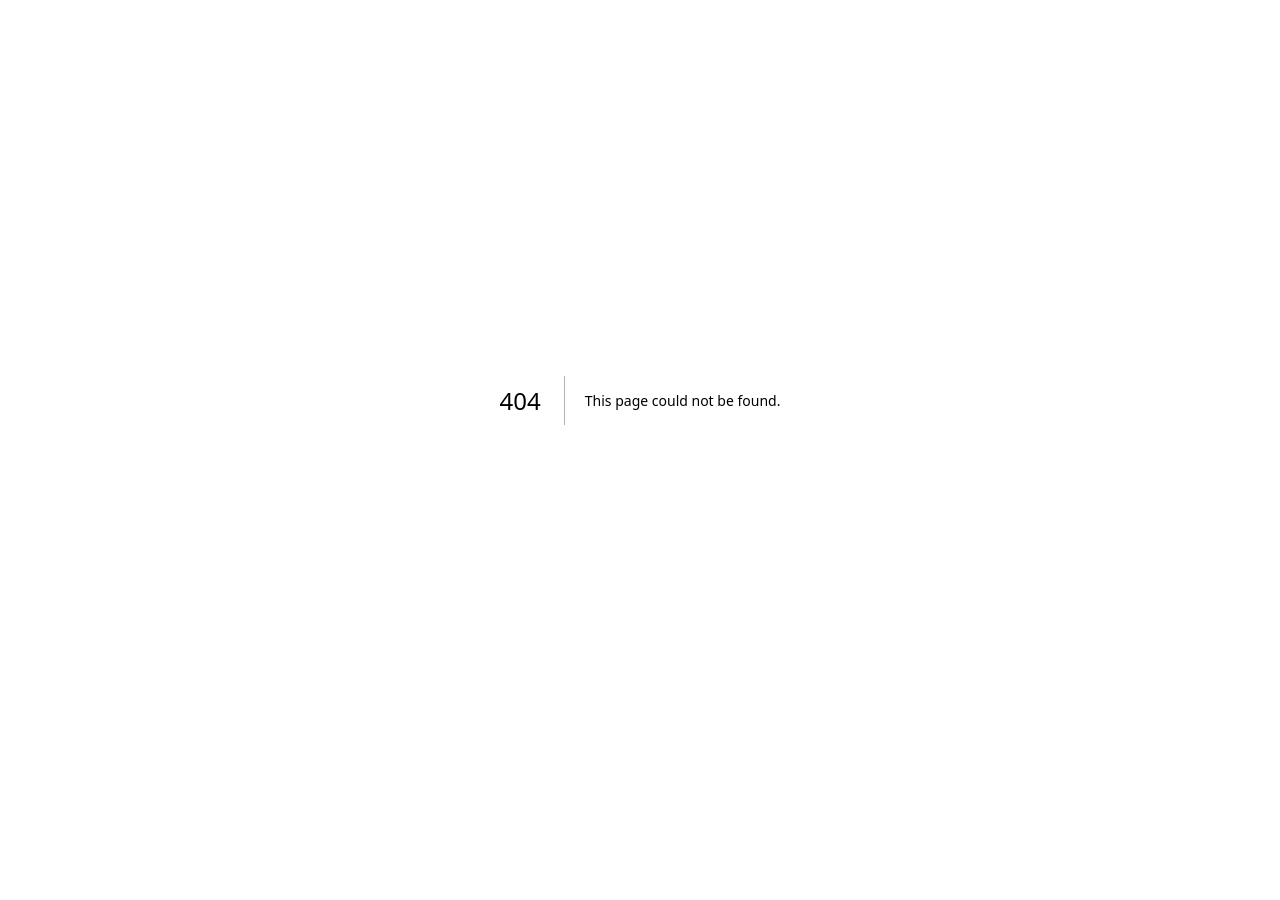
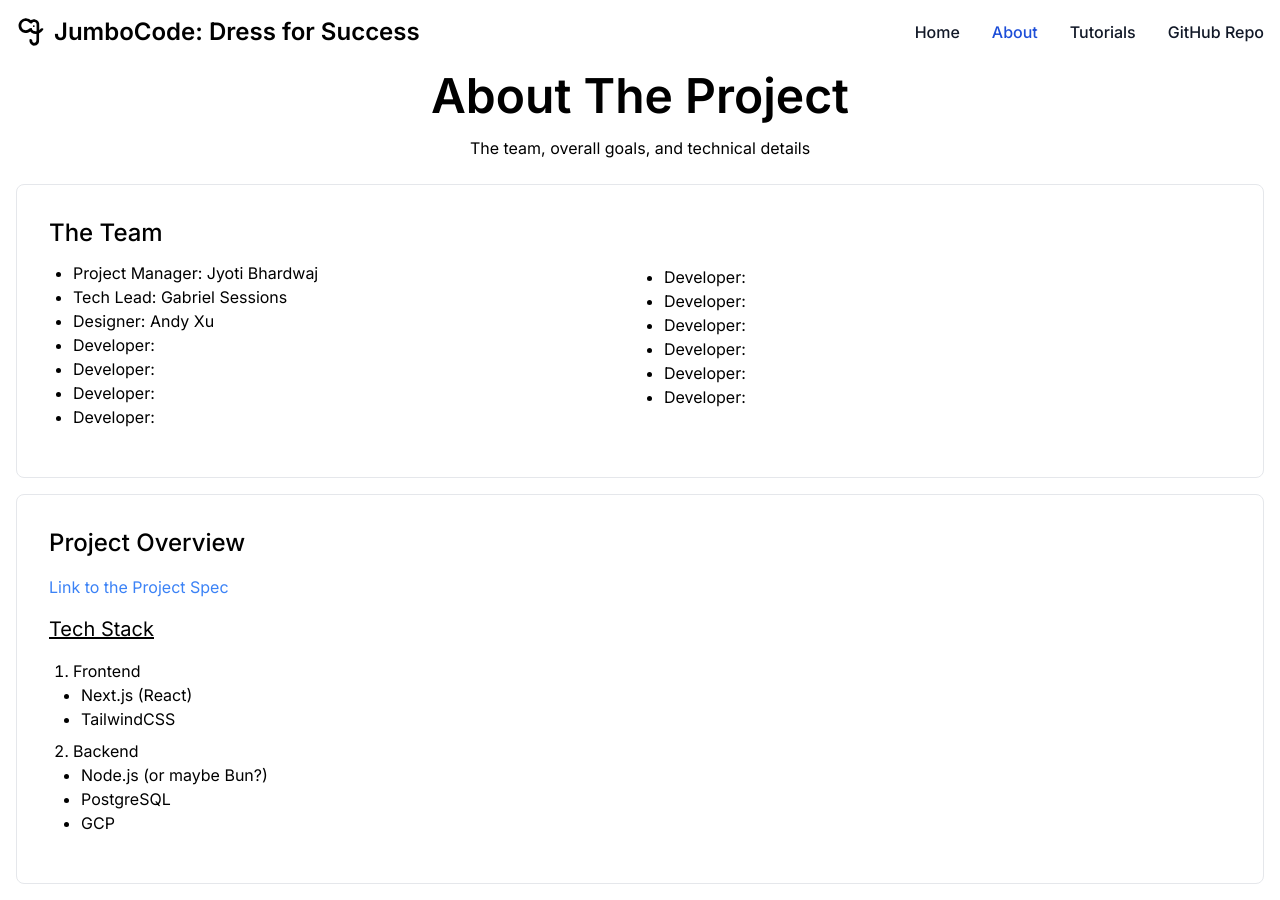
Before and after one commit to gabrielsessions/dfs-jumbocode, a Next.js app: page /about in a window 1280 px wide. Before the commit this address had no page. Before the commit the page ends 800 px from the top, so only its background shows below. Built offline with nearby package versions, Linux system fonts and the light colour scheme.

Commit message:
Multiple Pages

```diff
--- /dev/null
+++ b/src/app/about/page.tsx
@@ -0,0 +1,72 @@
+import Navbar from "@/components/Navbar";
+import Card from "@/components/Card";
+import { generateBullets } from "../page";
+import Link from "next/link";
+
+export default function About() {
+
+
+  return (
+    <>
+      <Navbar activeTab="About" />
+      <div className='text-center font-semibold mb-6 mx-2'>
+        <h1 className='text-3xl md:text-5xl my-2 mb-4'>About The Project</h1>
+        <p className='font-normal'>{"The team, overall goals, and technical details"}</p>
+      </div>
+      <Card
+        title={"The Team"}
+        body={
+          <>
+            <div className="md:grid md:grid-cols-2">
+              <div>
+                <ul className="list-disc ml-6 -mt-1">
+                  <li className="list-item">Project Manager: Jyoti Bhardwaj</li>
+                  <li className="list-item">Tech Lead: Gabriel Sessions</li>
+                  <li className="list-item">Designer: Andy Xu</li>
+                  <li className="list-item">Developer: </li>
+                  <li className="list-item">Developer: </li>
+                  <li className="list-item">Developer: </li>
+                  <li className="list-item">Developer: </li>
+                </ul>
+              </div>
+              <div>
+                <ul className="list-disc ml-6">
+                <li className="list-item">Developer: </li>
+                <li className="list-item">Developer: </li>
+                <li className="list-item">Developer: </li>
+                <li className="list-item">Developer: </li>
+                <li className="list-item">Developer: </li>
+                <li className="list-item">Developer: </li>
+
+                </ul>
+              </div>
+            </div>
+          </>
+        }
+      />
+
+      <Card
+        title="Project Overview"
+        body={
+          <>
+            <Link target="_blank" className="text-blue-500 hover:underline" href="https://docs.google.com/document/d/1b2_bDoFQqHmApF2eS4tG20Gx1c1LGOonL8n0ywpaUxE/edit" alt="Dress for success project spec">Link to the Project Spec</Link>
+
+            <h4 className="text-xl underline my-4">Tech Stack</h4>
+            {
+              generateBullets([
+                {
+                  title: "Frontend",
+                  bullets: ["Next.js (React)", "TailwindCSS"]
+                },
+                {
+                  title: "Backend",
+                  bullets: ["Node.js (or maybe Bun?)", "PostgreSQL", "GCP"]
+                }
+              ])
+            }
+          </>
+        }
+      />
+    </>
+  )
+}
--- a/src/app/layout.tsx
+++ b/src/app/layout.tsx
@@ -5,8 +5,8 @@ import { Inter } from 'next/font/google'
 const inter = Inter({ subsets: ['latin'] })
 
 export const metadata: Metadata = {
-  title: 'Create Next App',
-  description: 'Generated by create next app',
+  title: 'JumboCode Dress for Success',
+  description: 'Project management site for the JumboCode project: Dress for Success.',
 }
 
 export default function RootLayout({
--- a/src/app/page.tsx
+++ b/src/app/page.tsx
@@ -1,14 +1,14 @@
 import Card from '@/components/Card'
-import { Tab } from '@headlessui/react'
+import Navbar from '@/components/Navbar'
 import Link from 'next/link'
-import { FC, ReactNode } from 'react'
+import { FC, ReactElement, ReactNode } from 'react'
 
 interface CardContentInterface {
   title: string,
   body: ReactNode
 }
 
-function generateBullets(meetings: Array<{ title: ReactNode, bullets: Array<ReactNode> }>): FC<> {
+export function generateBullets(meetings: Array<{ title: ReactNode, bullets?: Array<ReactNode> }>): ReactElement {
   return (
     <>
       <ol className='ml-6 list-decimal'>
@@ -19,10 +19,10 @@ function generateBullets(meetings: Array<{ title: ReactNode, bullets: Array<Reac
                 <li key={index} className='my-2'>
                   {meeting.title}
                   <ul className='list-disc mx-2'>
-                  { meeting.bullets ?
+                    {meeting.bullets ?
                       meeting.bullets.map((bullet, bulletIndex) =>
                         <li className='list-item' key={bulletIndex}>{bullet}</li>
-                  ) : <></> }
+                      ) : <></>}
                   </ul>
                 </li>
               )
@@ -47,7 +47,7 @@ const cards: Array<CardContentInterface> = [
               bullets: ["Ask us for the link"]
             },
             {
-              title: <a target="_blank" rel='noreferrer' className='text-blue-500 hover:underline hover:text-blue-700' href="https://docs.google.com/forms/d/e/1FAIpQLScxjWXdF0t8i9lwwsY93gNVV_OcVtH271skSYXQyqRYwSGDRg/viewform">{'Fill out the "Getting to Know You"s survey.'}</a>
+              title: <a target="_blank" rel='noreferrer' className='text-blue-500 hover:underline hover:text-blue-700' href="https://docs.google.com/forms/d/e/1FAIpQLScxjWXdF0t8i9lwwsY93gNVV_OcVtH271skSYXQyqRYwSGDRg/viewform">{'Fill out the "Getting to Know You" survey.'}</a>
             },
             {
               title: <p><span className='italic'>Optional: </span> Check out our <Link className='text-blue-500 hover:underline hover:text-blue-700' href="/webdev101">Web Dev 101 resources</Link></p>
@@ -55,7 +55,7 @@ const cards: Array<CardContentInterface> = [
           ])
         }
         <p className='my-2 mt-4 underline text-lg'>Upcoming Meetings & Workshops</p>
-        { generateBullets([
+        {generateBullets([
           {
             title: "Sunday October 1st (7:00 - 8:00PM): First Hack Night!",
             bullets: ["JCC Room 170"]
@@ -85,7 +85,7 @@ const cards: Array<CardContentInterface> = [
               "Option 2: Thursday, October 19th from 7:30pm - 8:30pm in SEC 253"
             ]
           }
-        ]) }
+        ])}
 
 
       </>
@@ -96,15 +96,15 @@ const cards: Array<CardContentInterface> = [
 export default function Home() {
   return (
     <>
-      <div className='text-center font-semibold my-4 mx-1'>
-        <h1 className='text-3xl md:text-5xl my-4'>Welcome to JumboCode!</h1>
-        <h2 className='text-2xl my-4'>Team: Dress for Success</h2>
+      <Navbar activeTab='Home' />
+      <div className='text-center font-semibold mb-4 mx-2'>
+        <h1 className='text-3xl md:text-5xl my-2'>Welcome to JumboCode!</h1>
+        <h2 className='text-2xl my-4'>Dress for Success</h2>
         <p className='font-normal'>{"We'll be keeping track of some of our progress here!"}</p>
       </div>
 
       {
         cards.map((card, index) => {
-          console.log(card.content);
           return (
             <div key={index}>
               <Card title={card.title} body={card.body} />
--- a/src/app/webdev101/page.tsx
+++ b/src/app/webdev101/page.tsx
@@ -1,37 +1,36 @@
-
+import Navbar from "@/components/Navbar";
 
 export default function Intro() {
 
-
   return (
     <>
-      <div className='text-center font-semibold my-4 mx-1'>
-        <h1 className='text-3xl md:text-5xl my-4'>Web Dev 101</h1>
-        <h2 className='text-2xl my-4'>JumboCode: Dress for Success</h2>
+      <Navbar activeTab="Tutorials" />
+      <div className='text-center font-semibold mb-4 mx-1'>
+        <h1 className='text-3xl md:text-5xl my-2 mb-4'>Web Dev 101</h1>
         <p className='font-normal'>{"A quick introduction to web development!"}</p>
       </div>
 
       <div className="xl:grid xl:grid-cols-2">
         <div className="border p-4 mx-4 my-2">
           <h3 className="text-lg mb-4">Fireship: 100+ Web Development Things You Should Know</h3>
-          <iframe className="hidden md:block" width="560" height="315" src="https://www.youtube.com/embed/erEgovG9WBs?si=EW8oVfjWx_qfb6X2" title="YouTube video player" frameborder="0" allow="accelerometer; autoplay; clipboard-write; encrypted-media; gyroscope; picture-in-picture; web-share" allowfullscreen></iframe>
-          <iframe className="md:hidden" width="280" height="158"  src="https://www.youtube.com/embed/erEgovG9WBs?si=EW8oVfjWx_qfb6X2" title="YouTube video player" frameborder="0" allow="accelerometer; autoplay; clipboard-write; encrypted-media; gyroscope; picture-in-picture; web-share" allowfullscreen></iframe>
+          <iframe className="hidden md:block" width="560" height="315" src="https://www.youtube.com/embed/erEgovG9WBs?si=EW8oVfjWx_qfb6X2" title="YouTube video player" frameBorder="0" allow="accelerometer; autoplay; clipboard-write; encrypted-media; gyroscope; picture-in-picture; web-share" allowFullScreen></iframe>
+          <iframe className="md:hidden" width="280" height="158" src="https://www.youtube.com/embed/erEgovG9WBs?si=EW8oVfjWx_qfb6X2" title="YouTube video player" frameBorder="0" allow="accelerometer; autoplay; clipboard-write; encrypted-media; gyroscope; picture-in-picture; web-share" allowFullScreen></iframe>
         </div>
         <div className="border p-4 mx-4 my-2">
           <h3 className="text-lg mb-4">Fireship: 100 JavaScript Concepts You Need to Know</h3>
-          <iframe className="hidden md:block"  width="560" height="315" src="https://www.youtube.com/embed/lkIFF4maKMU?si=OxF82X4KIRpNM450" title="YouTube video player" frameborder="0" allow="accelerometer; autoplay; clipboard-write; encrypted-media; gyroscope; picture-in-picture; web-share" allowfullscreen></iframe>
-          <iframe className="md:hidden" width="280" height="158"  src="https://www.youtube.com/embed/lkIFF4maKMU?si=OxF82X4KIRpNM450"  title="YouTube video player" frameborder="0" allow="accelerometer; autoplay; clipboard-write; encrypted-media; gyroscope; picture-in-picture; web-share" allowfullscreen></iframe>
+          <iframe className="hidden md:block" width="560" height="315" src="https://www.youtube.com/embed/lkIFF4maKMU?si=OxF82X4KIRpNM450" title="YouTube video player" frameBorder="0" allow="accelerometer; autoplay; clipboard-write; encrypted-media; gyroscope; picture-in-picture; web-share" allowFullScreen></iframe>
+          <iframe className="md:hidden" width="280" height="158" src="https://www.youtube.com/embed/lkIFF4maKMU?si=OxF82X4KIRpNM450" title="YouTube video player" frameBorder="0" allow="accelerometer; autoplay; clipboard-write; encrypted-media; gyroscope; picture-in-picture; web-share" allowFullScreen></iframe>
         </div>
 
       </div>
 
       <div className="border p-4 mx-4 my-4">
-          <h3 className="text-lg mb-4">Gabriel Sessions: Introduction to React Slides</h3>
-          <iframe className="hidden lg:block" src="https://docs.google.com/presentation/d/e/2PACX-1vT5lLgAg9v65kxFQK_e01V8YcbZsub5kC2FfpnDVXjwfEGVJjVbTPiMtcrR_pmFu00A-ZWX5IYFurek/embed?start=false&loop=false&delayms=3000" frameborder="0" width="960" height="569" allowfullscreen="true" mozallowfullscreen="true" webkitallowfullscreen="true"></iframe>
+        <h3 className="text-lg mb-4">Gabriel Sessions: Introduction to React Slides</h3>
+        <iframe className="hidden lg:block" src="https://docs.google.com/presentation/d/e/2PACX-1vT5lLgAg9v65kxFQK_e01V8YcbZsub5kC2FfpnDVXjwfEGVJjVbTPiMtcrR_pmFu00A-ZWX5IYFurek/embed?start=false&loop=false&delayms=3000" frameBorder="0" width="960" height="569" allowFullScreen={true}  ></iframe>
 
-          <iframe className="hidden md:block lg:hidden" src="https://docs.google.com/presentation/d/e/2PACX-1vT5lLgAg9v65kxFQK_e01V8YcbZsub5kC2FfpnDVXjwfEGVJjVbTPiMtcrR_pmFu00A-ZWX5IYFurek/embed?start=false&loop=false&delayms=3000" frameborder="0" width="480" height="299" allowfullscreen="true" mozallowfullscreen="true" webkitallowfullscreen="true"></iframe>
+        <iframe className="hidden md:block lg:hidden" src="https://docs.google.com/presentation/d/e/2PACX-1vT5lLgAg9v65kxFQK_e01V8YcbZsub5kC2FfpnDVXjwfEGVJjVbTPiMtcrR_pmFu00A-ZWX5IYFurek/embed?start=false&loop=false&delayms=3000" frameBorder="0" width="480" height="299" allowFullScreen={true}  ></iframe>
 
-          <iframe className="md:hidden" src="https://docs.google.com/presentation/d/e/2PACX-1vT5lLgAg9v65kxFQK_e01V8YcbZsub5kC2FfpnDVXjwfEGVJjVbTPiMtcrR_pmFu00A-ZWX5IYFurek/embed?start=false&loop=false&delayms=3000" frameborder="0" width="300" height="188" allowfullscreen="true" mozallowfullscreen="true" webkitallowfullscreen="true"></iframe>
+        <iframe className="md:hidden" src="https://docs.google.com/presentation/d/e/2PACX-1vT5lLgAg9v65kxFQK_e01V8YcbZsub5kC2FfpnDVXjwfEGVJjVbTPiMtcrR_pmFu00A-ZWX5IYFurek/embed?start=false&loop=false&delayms=3000" frameBorder="0" width="300" height="188" allowFullScreen={true}  ></iframe>
       </div>
 
 
--- /dev/null
+++ b/src/components/Navbar.tsx
@@ -0,0 +1,70 @@
+"use client"
+
+import Image from "next/image";
+import Link from "next/link";
+import { useState } from "react";
+
+interface NavbarProps {
+  activeTab: string
+}
+
+const tabs: Array<{name: string, link: string}> = [
+  {
+    name: "Home",
+    link: "/"
+  },
+  {
+    name: "About",
+    link: "/about"
+  },
+  {
+    name: "Tutorials",
+    link: "/webdev101"
+  },
+  {
+    name: "GitHub Repo",
+    link: "https://github.com/JumboCode/dress-for-success"
+  }
+]
+
+// HTML/CSS Taken from flowbite:
+// https://flowbite.com/docs/components/navbar/
+export default function Navbar(props: NavbarProps) {
+
+  const [menuOpen, setMenuOpen] = useState(false);
+
+  return (
+    <>
+      <nav class="bg-white border-gray-200">
+        <div class="max-w-screen-xl flex flex-wrap items-center justify-between mx-auto p-4">
+          <Link href="/" class="flex items-center">
+            <Image className="mr-2" width={30} height={30} src="/jumbocode.svg" alt="JumboCode logo" />
+            <span class="hidden lg:block self-center text-2xl font-semibold whitespace-nowrap ">JumboCode: Dress for Success</span>
+            <span class="lg:hidden self-center text-2xl font-semibold whitespace-nowrap ">JumboCode: DFS</span>
+          </Link>
+          <button data-collapse-toggle="navbar-default" type="button" class="inline-flex items-center p-2 w-10 h-10 justify-center text-sm text-gray-500 rounded-lg md:hidden hover:bg-gray-100 focus:outline-none focus:ring-2 focus:ring-gray-200" aria-controls="navbar-default" aria-expanded="false" onClick={() => setMenuOpen(prev => !prev)}>
+            <span class="sr-only">Open main menu</span>
+            <svg class="w-5 h-5" aria-hidden="true" xmlns="http://www.w3.org/2000/svg" fill="none" viewBox="0 0 17 14">
+              <path stroke="currentColor" stroke-linecap="round" stroke-linejoin="round" stroke-width="2" d="M1 1h15M1 7h15M1 13h15" />
+            </svg>
+          </button>
+          <div class={`w-full md:block md:w-auto ${menuOpen ? "" : "hidden"}`} id="navbar-default">
+            <ul class="font-medium flex flex-col p-4 md:p-0 mt-4 border border-gray-100 rounded-lg bg-gray-50 md:flex-row md:space-x-8 md:mt-0 md:border-0 md:bg-white ">
+
+              {
+                tabs.map((tab, index) => {
+                  return (
+                    <li key={index}>
+                      <Link href={tab.link} class={tab.name === props.activeTab ? "block py-2 pl-3 pr-4 text-white bg-blue-700 rounded md:bg-transparent md:text-blue-700 md:p-0" : "block py-2 pl-3 pr-4 text-gray-900 rounded hover:bg-gray-100 md:hover:bg-transparent md:border-0 md:hover:text-blue-700 md:p-0"} aria-current="page">{tab.name}</Link>
+                    </li>
+                  )
+                })
+              }
+            </ul>
+          </div>
+        </div>
+      </nav>
+    </>
+  )
+
+}
```
Also changed, not shown: public/jumbocode.svg (added), 1 other file (tests, documents, lock files or other folders). Lines whose indentation alone changed are shown as unchanged.
